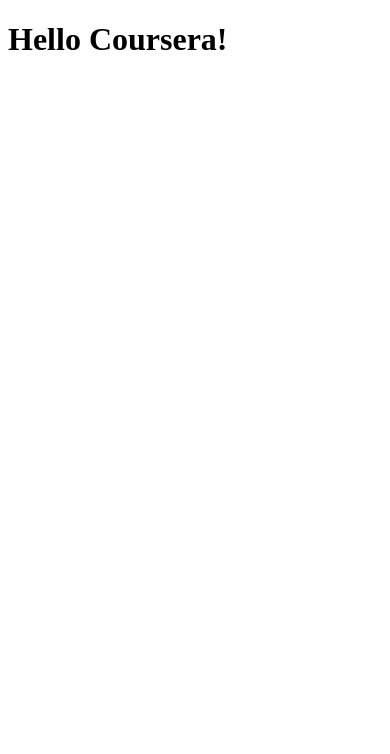
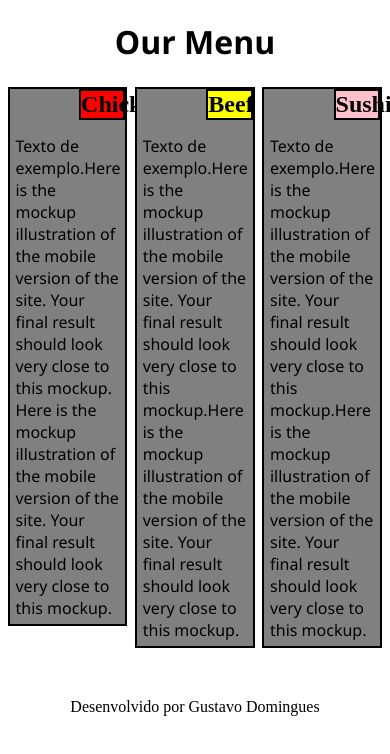
Before and after one commit to gustavomdomingues/Coursera-WebDev-Course, a plain HTML site: page Week2/index.html in a window 390 px wide. Drawn offline with Linux system fonts and the light colour scheme.

Commit message:
Created the 3 boxes side by side with the layout requirements, but still not responsive.

```diff
--- /dev/null
+++ b/Week2/css/style.css
@@ -0,0 +1,90 @@
+
+* {
+    margin: 0;
+    padding: 0;
+    box-sizing: border-box;
+}
+
+body {
+    margin: 1%;
+    padding: 0;
+    background-color: white;
+}
+
+h1 {
+
+    text-align: center;
+    font-family: 'Segoe UI';
+    font-size: 200%;
+    /*background-color: #FF11FF;*/
+    color: #000000;
+    margin: 20px;
+
+}
+
+h2 {
+    color: #000000;
+}
+
+.box {
+    margin: 1%;
+    box-sizing: border-box;
+    border: 2px solid black;
+    background-color: gray;
+    float: left;
+    width: 31.3%;
+    position: relative;
+    margin-bottom: 50px;
+}
+
+.boxtext {
+    font-family: 'Segoe UI';
+    font-size: 100%;
+    margin-top: 40px;
+    padding: 5%;
+}
+
+#chickentitle {
+
+    text-align: center;
+    background-color: red;
+    border: 2px solid black;
+    width: 40%;
+    position: absolute;
+    top: 0px;
+    right: 0px;
+
+}
+
+#sushititle {
+
+    text-align: center;
+    background-color: pink;
+    border: 2px solid black;
+    width: 40%;
+    position: absolute;
+    top: 0px;
+    right: 0px;
+
+
+}
+
+#beeftitle {
+
+    text-align: center;
+    background-color: yellow;
+    border: 2px solid black;
+    width: 40%;
+    position: absolute;
+    top: 0px;
+    right: 0px;
+
+}
+
+#textofooter {
+
+    text-align: center;
+
+
+
+}
--- a/Week2/index.html
+++ b/Week2/index.html
@@ -1,10 +1,32 @@
 <!DOCTYPE html>
 <html>
     <head>
-        <title >Hello Coursera!</title>
+        <link rel="stylesheet" href="css/style.css">
+        <title > Week 2 - Activity</title>
     </head>
 
     <body>
-      <h1> Hello Coursera!</h1>
+      <div>
+        <h1> Our Menu </h1>
+      </div>
+      <div>
+        <div class="box">
+          <h2 id="chickentitle"> Chicken </h2>
+          <p class="boxtext"> Texto de exemplo.Here is the mockup illustration of the mobile version of the site. Your final result should look very close to this mockup. Here is the mockup illustration of the mobile version of the site. Your final result should look very close to this mockup.  </p>
+        </div>
+        <div class="box">
+          <h2 id="beeftitle"> Beef </h2>
+          <p class="boxtext"> Texto de exemplo.Here is the mockup illustration of the mobile version of the site. Your final result should look very close to this mockup.Here is the mockup illustration of the mobile version of the site. Your final result should look very close to this mockup. </p>
+        </div>
+        <div class="box">
+          <h2 id="sushititle"> Sushi </h2>
+          <p class="boxtext"> Texto de exemplo.Here is the mockup illustration of the mobile version of the site. Your final result should look very close to this mockup.Here is the mockup illustration of the mobile version of the site. Your final result should look very close to this mockup. </p>
+        </div>
+      </div>
+
     </body>
+
+    <footer>
+      <p id="textofooter"> Desenvolvido por Gustavo Domingues</p>
+    </footer>
 </html>
```
